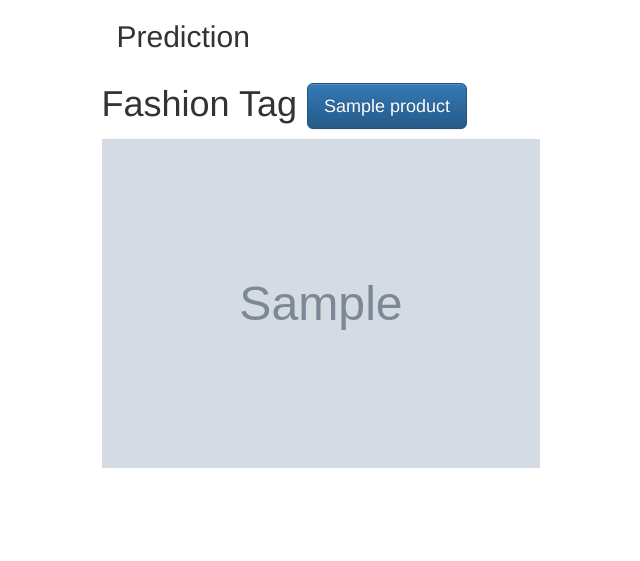
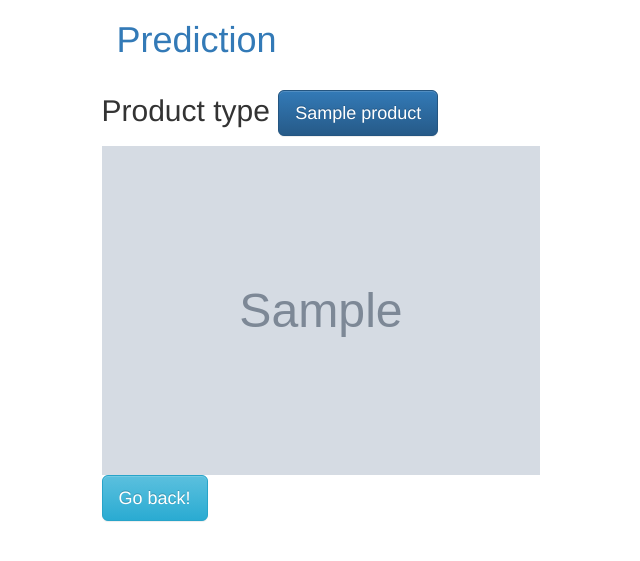
Before and after one commit to nv-hiep/web_fashion_classifier, a Flask app: template web_app/templates/predict.html in a window 1280 px wide. Shown: the top 561 px of the page, without its empty margins (246-886 px from the left). Run offline with Flask 2, Linux system fonts and the light colour scheme; the template is opened without the code that fills it: most values are stand-ins (such as "Sample title", 1, 10 or a date in 2020); grey boxes marked "Sample" are stand-in pictures; some libraries are stand-ins or nearby versions.

Commit message:
Edit app.py

```diff
--- a/web_app/app.py
+++ b/web_app/app.py
@@ -7,7 +7,6 @@ import tensorflow as tf
 from flask                     import Flask, render_template, request
 from keras.preprocessing.image import load_img
 from keras.preprocessing.image import img_to_array
-from keras.models              import load_model
 
 # Create flask instance
 app = Flask(__name__) # current file
@@ -16,7 +15,7 @@ app = Flask(__name__) # current file
 app.config['MAX_CONTENT_LENGTH'] = 5 * 1024 * 1024
 
 #Allow files with extension png, jpg and jpeg
-ALLOWED_EXTENSIONS = ['png', 'jpg', 'jpeg']
+allowed_ext = ['png', 'jpg', 'jpeg']
 
 # Classes
 class_names = ['T-shirt/top', 'Trouser', 'Pullover', 'Dress', 'Coat', 'Sandal',
@@ -24,7 +23,7 @@ class_names = ['T-shirt/top', 'Trouser', 'Pullover', 'Dress', 'Coat', 'Sandal',
 
 def allowed_file(filename):
     return '.' in filename and \
-           filename.rsplit('.', 1)[1].lower() in ALLOWED_EXTENSIONS
+           filename.rsplit('.', 1)[1].lower() in allowed_ext
 
 
 
@@ -41,26 +40,34 @@ def init():
 
 # Function to load and prepare the image in right shape
 def read_image(filename):
-    # Load the image
+    # Load image
     img = load_img(filename, grayscale=True, target_size=(28, 28))
+
     # Convert the image to array
     img = img_to_array(img)
-    # Reshape the image into a sample of 1 channel
+
+    # Reshape the image into a sample of 1 channel, input_shape for the keras model
     img = img.reshape(1, 28, 28, 1)
-    # Prepare it as pixel data
+
+    # Pixel data
     img = img.astype('float32')
     img = img / 255.
+
     return img
 
 
 
-@app.route("/", methods=['GET', 'POST'])
+
+
+@app.route('/', methods=['GET', 'POST'])
 def home():
     return render_template('home.html')
 
 
 
-@app.route("/predict", methods = ['GET','POST'])
+
+
+@app.route('/predict', methods = ['GET','POST'])
 def predict():
 	if request.method == 'POST':
 		file = request.files['file']
@@ -73,17 +80,21 @@ def predict():
 				img = read_image(file_path)
 
 
-				class_prediction = model.predict_classes(img)
-				print(class_prediction)
+				# Prediction
+				pred_label = model.predict_classes(img) # e.g: pred_label = [7], -> index = pred_label[0] = 7
 
 				# Map apparel category with the numerical class
-				product = class_names[class_prediction[0]]
+				product = class_names[pred_label[0]]
 
 				return render_template('predict.html', product = product, user_image = file_path)
 		except Exception as e:
-			return "Unable to read the file. Please check if the file extension is correct."
+			return 'Error! Please check the file extension.'
 
 	return render_template('predict.html')
+
+
+
+
 
 if __name__ == "__main__":
     init()
--- a/web_app/templates/predict.html
+++ b/web_app/templates/predict.html
@@ -17,18 +17,22 @@
         <div class="container">
             <div class="row">
                 <div class="col-md-6 col-md-offset-3">
-                    <h2>Prediction</h2>
+                    <h1 class="text-primary">Prediction</h1>
 
                     <div class="row">
 
                       <div class="col-sm">
-                        <h1>Fashion Tag <span class="btn btn-lg btn-primary">{{product}}</span></h1>
+                        <h2>Product type <span class="btn btn-lg btn-primary">{{product}}</span></h2>
                       </div>
 
                       <div class="col-sm">
                         <span class="border border-primary">
                           <img src="{{ user_image }}" alt="{{ user_image }}" class="img-fluid" width="75%" height="75%">
                         </span>
+                      </div>
+
+                      <div class="col-sm">
+                        <input type="button" class="btn btn-lg btn-info" value="Go back!" onclick="history.back()">
                       </div>
 
                     </div>
```
